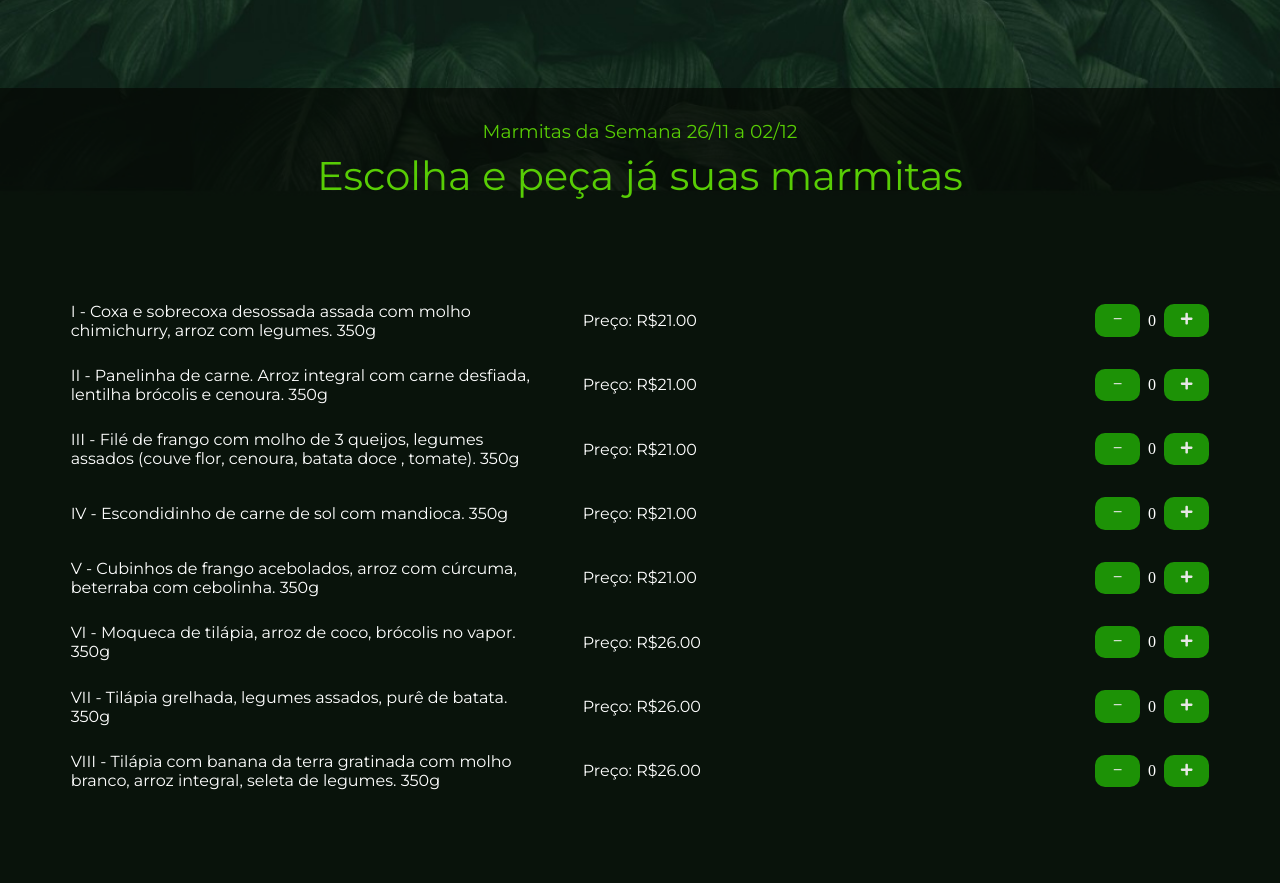
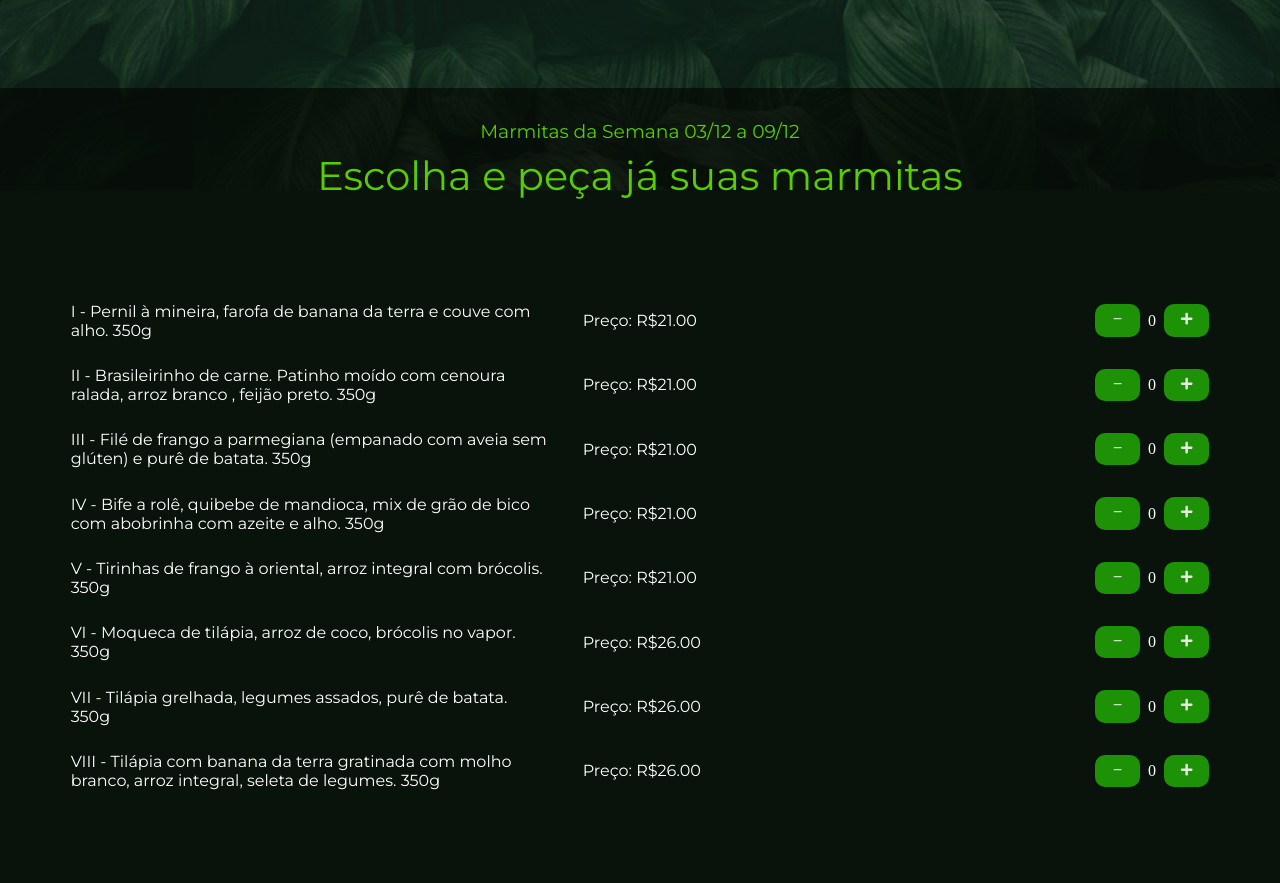
Before and after one commit to yagovysk/Projeto-NutrieLeve, a React (Vite) app: page / in a window 1280 px wide. Shown: the part 970-1853 px from the top of the page. Built offline with nearby package versions, Linux system fonts and the light colour scheme; a web font is replaced by a local one.

Commit message:
add menu options

```diff
--- a/src/Pages/Home/Components-home/Marmitas/Marmitas.jsx
+++ b/src/Pages/Home/Components-home/Marmitas/Marmitas.jsx
@@ -6,11 +6,11 @@ import "./Marmitas.css";
 
 export function Marmitas() {
   const sabores = [
-    "I -  Coxa e sobrecoxa desossada assada com molho chimichurry, arroz com legumes. 350g",
-    "II - Panelinha de carne. Arroz integral com carne desfiada, lentilha brócolis e cenoura. 350g",
-    "III - Filé de frango com molho de 3 queijos, legumes assados (couve flor, cenoura, batata doce , tomate). 350g",
-    "IV - Escondidinho de carne de sol com mandioca. 350g",
-    "V - Cubinhos de frango acebolados, arroz com cúrcuma, beterraba com cebolinha. 350g",
+    "I - Pernil à mineira, farofa de banana da terra e couve com alho. 350g",
+    "II - Brasileirinho de carne. Patinho moído com cenoura ralada, arroz branco , feijão preto. 350g",
+    "III - Filé de frango a parmegiana (empanado com aveia sem glúten) e purê de batata. 350g",
+    "IV - Bife a rolê, quibebe de mandioca, mix de grão de bico com abobrinha com azeite e alho. 350g",
+    "V - Tirinhas de frango à oriental, arroz integral com brócolis. 350g",
     "VI - Moqueca de tilápia, arroz de coco, brócolis no vapor. 350g",
     "VII - Tilápia grelhada, legumes assados, purê de batata. 350g",
     "VIII - Tilápia com banana da terra gratinada com molho branco, arroz integral, seleta de legumes. 350g",
@@ -114,7 +114,7 @@ export function Marmitas() {
     <section id="marmitas" className="section-marmitas">
       <div className="container-sombra">
         <article className="article-marmitas">
-          <h1>Marmitas da Semana 26/11 a 02/12</h1>
+          <h1>Marmitas da Semana 03/12 a 09/12</h1>
           <h2>Escolha e peça já suas marmitas</h2>
         </article>
         <div className="card-marmitas">
```
